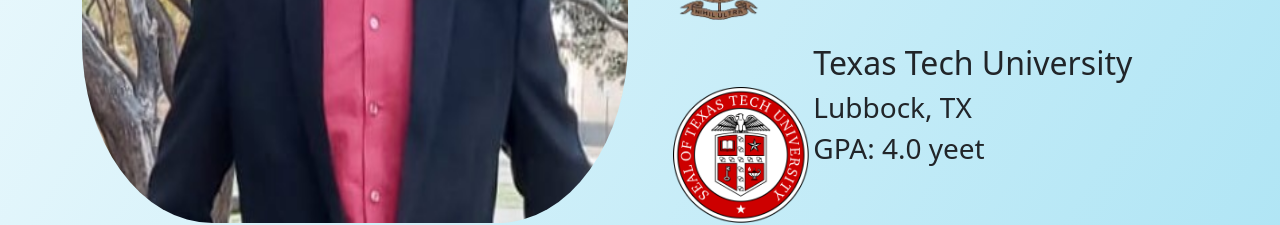
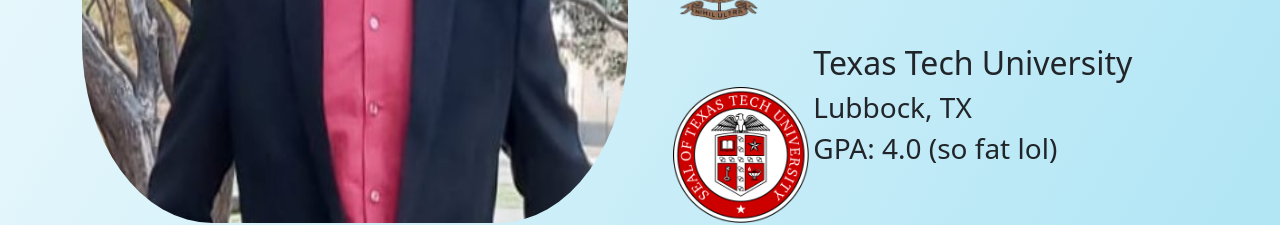
Before and after one commit to dakshashra/me, a plain HTML site: page index.html in a window 1280 px wide. Shown: the part 1500-1725 px from the top of the page. Drawn offline with nearby package versions, Linux system fonts and the light colour scheme; a web font is replaced by a local one.

Commit message:
brought stuff back

```diff
--- a/index.html
+++ b/index.html
@@ -56,7 +56,7 @@
                             <br>
                             <h2 class="col" style="text-align: left;">Texas Tech University</h2>
                             <h3 style="text-align: left;">Lubbock, TX</h3>
-                            <h3 style="text-align: left;">GPA: 4.0 yeet </h3>
+                            <h3 style="text-align: left;">GPA: 4.0 (so fat lol) </h3>
                         </div>
                     </div>
                 </div>
```
